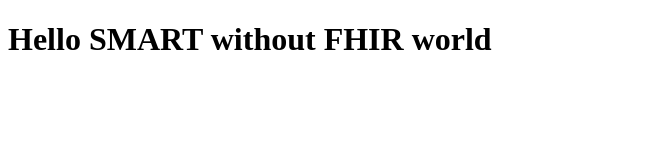
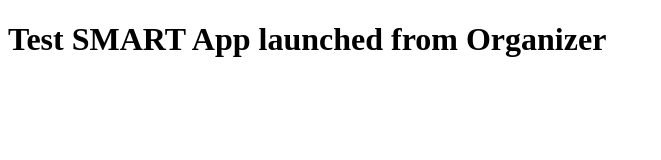
Before and after one commit to koushic88/hello_world, a plain HTML site: page index.html in a window 1280 px wide. Shown: the whole page, without its empty margins (0-661 px from the left). Drawn offline with nearby package versions, Linux system fonts and the light colour scheme.

Commit message:
Update index.html

```diff
--- a/index.html
+++ b/index.html
@@ -10,6 +10,6 @@
     <script src='https://code.jquery.com/jquery-migrate-1.2.1.min.js'></script>
   </head>
   <body>
-    <h1>Hello SMART without FHIR world</h1>
+    <h1>Test SMART App launched from Organizer</h1>
   </body>
 </html>
```
